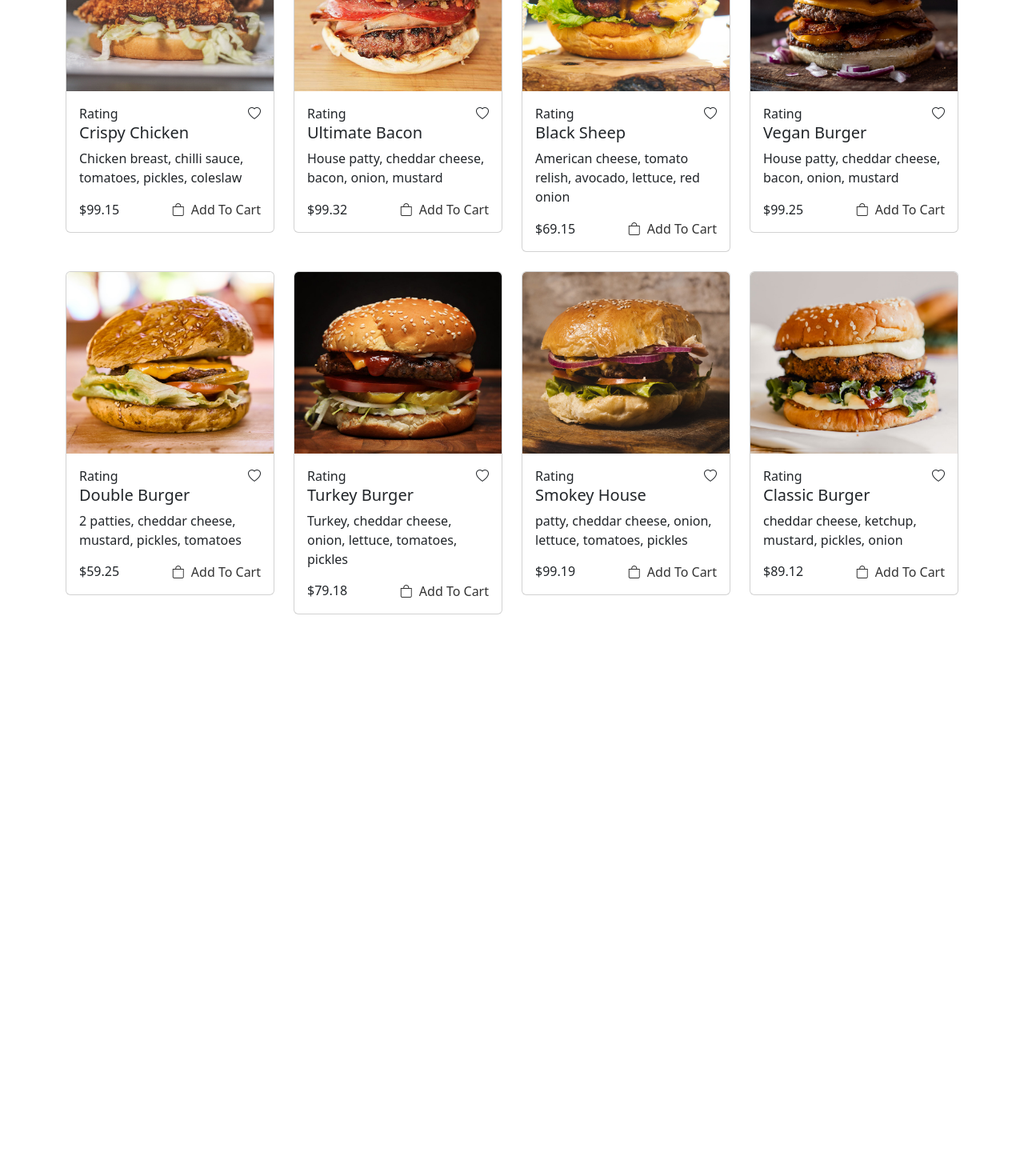
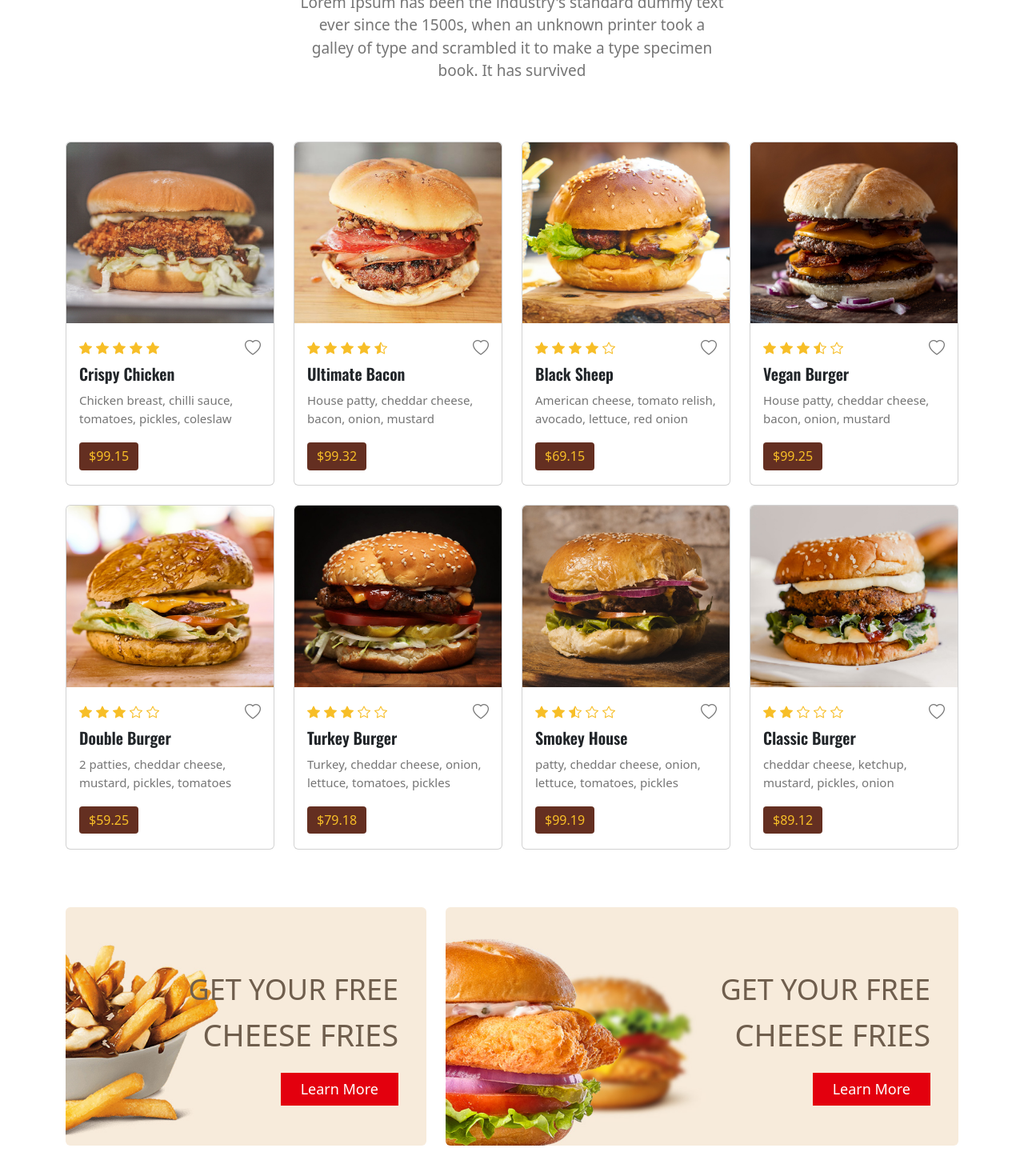
Before and after one commit to abdGhost/tasty-burger-react-bootstrap, a React (Create React App) app: page / in a window 1280 px wide. Shown: the part 2259-3729 px from the top of the page at 80% size. Before the commit the page ends 3051 px from the top, so only its background shows below. Built offline with nearby package versions, Linux system fonts and the light colour scheme.

Commit message:
added rating card

```diff
--- a/src/components/Cards.js
+++ b/src/components/Cards.js
@@ -2,7 +2,14 @@ import React from "react";
 import { Col, Card, Button } from "react-bootstrap";
 import { Link } from "react-router-dom";
 
-export const Cards = ({ image, rating, title, paragraph, price }) => {
+export const Cards = ({
+  image,
+  rating,
+  title,
+  paragraph,
+  price,
+  renderRatingIcons,
+}) => {
   return (
     <Col sm={6} xl={3} className="mb-4">
       <Card className="overflow-hidden">
@@ -11,7 +18,7 @@ export const Cards = ({ image, rating, title, paragraph, price }) => {
         </div>
         <Card.Body>
           <div className="d-flex align-items-center justify-content-between">
-            <div>Rating</div>
+            <div className="item_rating">{renderRatingIcons(rating)}</div>
             <div className="wishlist">
               <i className="bi bi-heart"></i>
             </div>
@@ -19,7 +26,9 @@ export const Cards = ({ image, rating, title, paragraph, price }) => {
           <Card.Title>{title}</Card.Title>
           <Card.Text>{paragraph}</Card.Text>
           <div className="d-flex align-items-center justify-content-between">
-            <h5 className="mb-0">${price}</h5>
+            <div className="menu_price">
+              <h5 className=" mb-0">${price}</h5>
+            </div>
             <div className="add_to_card">
               <Link to="/">
                 <i class="bi bi-bag me-2" />
--- a/src/pages/Home/Section3.js
+++ b/src/pages/Home/Section3.js
@@ -1,5 +1,6 @@
 import React from "react";
 import { Container, Row, Col } from "react-bootstrap";
+import { Link } from "react-router-dom";
 
 import Image1 from "../../assets/menu/burger-11.jpg";
 import Image2 from "../../assets/menu/burger-12.jpg";
@@ -79,14 +80,32 @@ const mockData = [
   // Add more mock data objects as needed
 ];
 
+// Ratin Logical Data
+const renderRatingIcons = (rating) => {
+  const stars = [];
+
+  for (let i = 0; i < 5; i++) {
+    if (rating > 0.5) {
+      stars.push(<i key={i} className="bi bi-star-fill"></i>);
+      rating--;
+    } else if (rating > 0 && rating < 1) {
+      stars.push(<i key={i} className="bi bi-star-half"></i>);
+      rating--;
+    } else {
+      stars.push(<i key={`empty${i}`} className="bi bi-star"></i>);
+    }
+  }
+  return stars;
+};
+
 export const Section3 = () => {
   return (
     <section className="menu_section">
       <Container>
         <Row>
-          <Col lg={{ span: 8, offset: 2 }}>
+          <Col lg={{ span: 8, offset: 2 }} className="text-center mb-5">
             <h2>OUR CRAZY BURGERS</h2>
-            <p>
+            <p className="para">
               simply dummy text of the printing and typesetting industry. Lorem
               Ipsum has been the industry's standard dummy text ever since the
               1500s, when an unknown printer took a galley of type and scrambled
@@ -104,9 +123,31 @@ export const Section3 = () => {
               title={cardData.title}
               paragraph={cardData.paragraph}
               price={cardData.price}
-              // renderRatingIcons = {renderRatingIcons}
+              renderRatingIcons={renderRatingIcons}
             />
           ))}
+        </Row>
+
+        <Row className="pt-5">
+          <Col sm={6} lg={5}>
+            <div className="ads_box ads_img_1 mb-5 mb-md-0">
+              <h4>GET YOUR FREE</h4>
+              <h5>CHEESE FRIES</h5>
+              <Link to="/" className="btn btn_red px-4 rounded-0">
+                Learn More
+              </Link>
+            </div>
+          </Col>
+
+          <Col sm={6} lg={7}>
+            <div className="ads_box ads_img_2 mb-5 mb-md-0">
+              <h4>GET YOUR FREE</h4>
+              <h5>CHEESE FRIES</h5>
+              <Link to="/" className="btn btn_red px-4 rounded-0">
+                Learn More
+              </Link>
+            </div>
+          </Col>
         </Row>
       </Container>
     </section>
--- a/src/styles/HomeStyles.css
+++ b/src/styles/HomeStyles.css
@@ -59,28 +59,6 @@
   padding: 0 5%;
 }
 
-/* Media Query Mobile */
-
-@media (max-width: 992px) {
-  /* Home Abou 2.0 */
-  .about_section h2 {
-    font-size: 2.5rem;
-  }
-  .about_section p {
-    padding: 20px 0;
-  }
-  .about_box p {
-    padding: 0;
-  }
-}
-
-@media (max-width: 767px) {
-  /* Home Hero 1.0 */
-  .hero_section .hero_text h1 {
-    font-size: 5.5rem;
-  }
-}
-
 /* Home About 2.0 */
 .about_section {
   padding-top: 80px;
@@ -119,3 +97,147 @@
 .about_box p {
   padding: 0 20px;
 }
+
+/* Home Menu 3.0 */
+.menu_section {
+  padding-top: 100px;
+  padding-bottom: 100px;
+}
+
+.menu_section .card-img-top {
+  transition: all 500ms ease-in-out;
+}
+
+.menu_section h2 {
+  font-size: 3.5rem;
+  color: var(--light-red);
+}
+
+.menu_section .para {
+  color: var(--grey);
+  padding: 10px 100px;
+  font-size: 19px;
+}
+
+.menu_section .item_rating i {
+  color: var(--yellow);
+  padding-right: 5px;
+}
+
+.menu_section .wishlist i {
+  color: var(--grey);
+  font-size: 20px;
+  cursor: pointer;
+}
+
+.menu_section .wishlist i:hover {
+  color: var(--light-red);
+}
+
+.menu_section .card-title {
+  font-family: var(--oswald-font);
+  font-weight: 600;
+  margin-top: 5px;
+  margin-bottom: 10px;
+}
+
+.menu_section .card-text {
+  color: var(--grey);
+  font-size: 15px;
+}
+
+.menu_section .menu_price {
+  background-color: var(--bg-coffee);
+  display: inline-block;
+  padding: 7px 12px;
+  border-radius: 4px;
+}
+
+.menu_section .menu_price h5 {
+  color: var(--yellow);
+  font-size: 1rem;
+}
+
+.menu_section .add_to_card a {
+  background: var(--yellow);
+  display: inline-block;
+  font-size: 1rem;
+  font-weight: 700;
+  padding: 8px 14px;
+  border-radius: 4px;
+  opacity: 0;
+  transform: translateY(100px);
+  -webkit-transition: all 500ms ease-in-out;
+  -moz-transition: all 500ms ease-in-out;
+  -ms-transition: all 500ms ease-in-out;
+  -o-transition: all 500ms ease-in-out;
+  transition: all 500ms ease-in-out;
+}
+
+.menu_section .card:hover .card-img-top {
+  transform: scale(1.1);
+}
+
+.menu_section .card:hover .add_to_card a {
+  transform: translateY(0px);
+  opacity: 1;
+}
+
+.menu_section .ads_box {
+  text-align: right;
+  padding: 80px 35px 50px;
+  border-radius: 6px;
+}
+
+.menu_section .ads_img_1 {
+  background: url("../assets/menu/ads-1.jpg") no-repeat center center;
+  background-size: cover;
+}
+
+.menu_section .ads_img_2 {
+  background: url("../assets/menu/ads-2.jpg") no-repeat center center;
+  background-size: cover;
+}
+
+.menu_section .ads_box h4 {
+  font-size: 2.25rem;
+  font-weight: 300;
+  color: var(--brown);
+}
+
+.menu_section .ads_box h5 {
+  font-size: 2.375rem;
+  color: var(--brown);
+}
+
+.menu_section .ads_box a {
+  margin-top: 15px;
+  font-size: 18px;
+}
+
+/* Media Query Mobile */
+
+@media (max-width: 992px) {
+  /* Home Abou 2.0 */
+  .about_section h2 {
+    font-size: 2.5rem;
+  }
+  .about_section p {
+    padding: 20px 0;
+  }
+  .about_box p {
+    padding: 0;
+  }
+}
+
+@media (max-width: 767px) {
+  /* Home Hero 1.0 */
+  .hero_section .hero_text h1 {
+    font-size: 5.5rem;
+  }
+
+  /* Home Menu 3.0 */
+  .menu_section .para {
+    padding: 10px 0px;
+  }
+}
```
